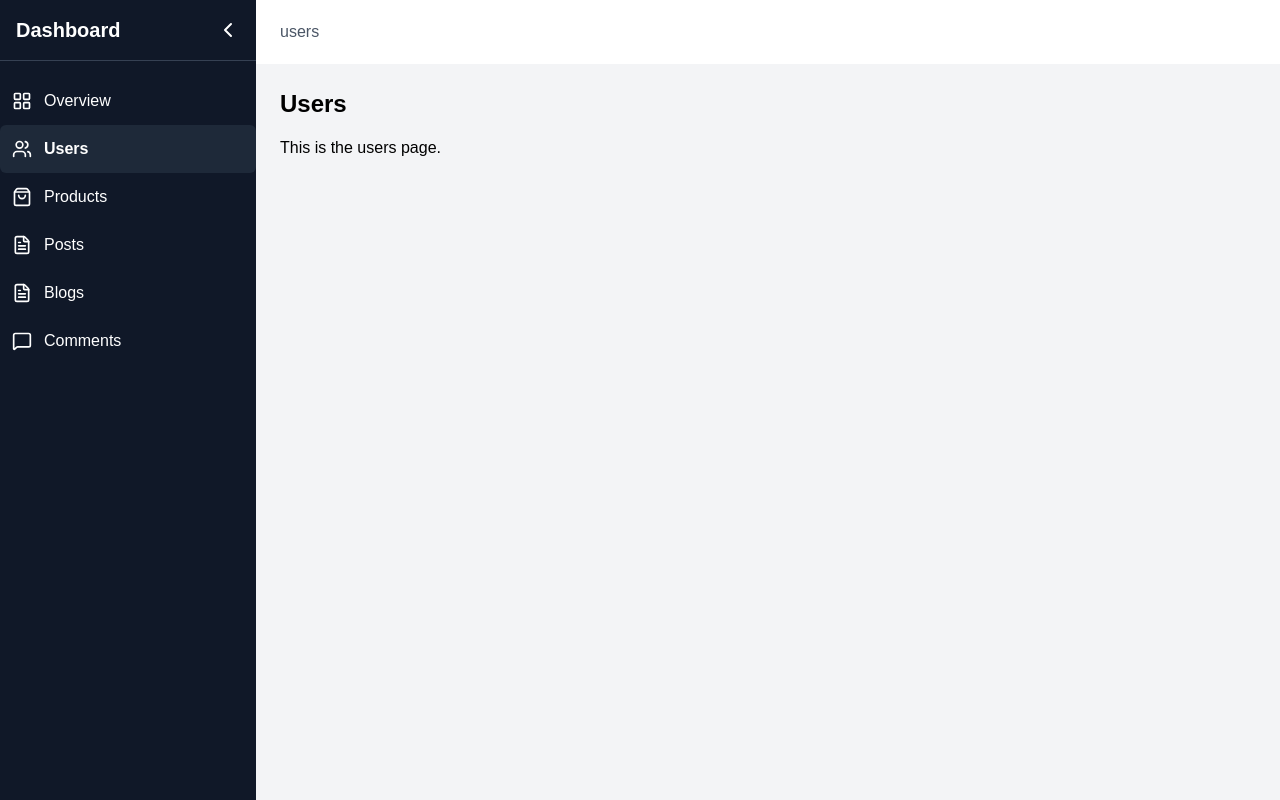
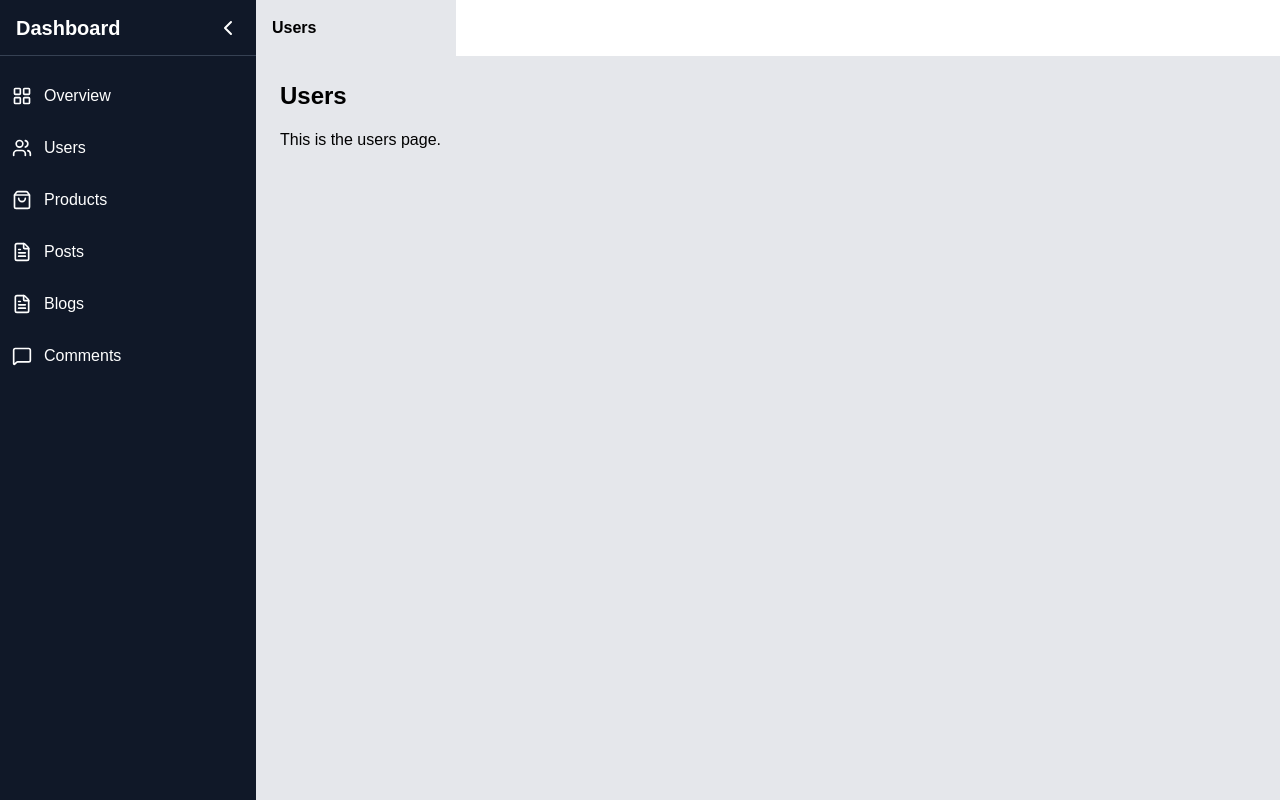
Before and after one commit to jobairalsarkar1/breadcrumb-vs-tab, a Next.js app: page /users in a window 1280 px wide. Built offline with nearby package versions, Linux system fonts and the light colour scheme.

Commit message:
Tab like topbar

```diff
--- a/app/(root)/layout.tsx
+++ b/app/(root)/layout.tsx
@@ -1,4 +1,7 @@
-import { ReactNode } from "react";
+"use client";
+
+import { ReactNode, useState, useEffect } from "react";
+import { usePathname, useRouter } from "next/navigation";
 import Sidebar from "@/components/Sidebar";
 import Topbar from "@/components/Topbar";
 
@@ -6,21 +9,64 @@ interface RootLayoutProps {
   children: ReactNode;
 }
 
+interface Tab {
+  name: string;
+  path: string;
+}
+
+// Define all menu items
+const menuItems: Tab[] = [
+  { name: "Overview", path: "/" },
+  { name: "Users", path: "/users" },
+  { name: "Products", path: "/products" },
+  { name: "Posts", path: "/posts" },
+  { name: "Blogs", path: "/blogs" },
+  { name: "Comments", path: "/comments" },
+];
+
 export default function RootLayout({ children }: RootLayoutProps) {
+  const router = useRouter();
+  const pathname = usePathname() || "/";
+
+  const [tabs, setTabs] = useState<Tab[]>([]);
+
+  // Ensure the current route is always a tab
+  useEffect(() => {
+    const currentTab = menuItems.find((m) => m.path === pathname);
+    if (currentTab && !tabs.find((t) => t.path === currentTab.path)) {
+      setTabs((prev) => [...prev, currentTab]);
+    }
+  }, [pathname, tabs]);
+
+  const handleTabOpen = (path: string) => {
+    const tab = menuItems.find((m) => m.path === path);
+    if (tab && !tabs.find((t) => t.path === tab.path)) {
+      setTabs((prev) => [...prev, tab]);
+    }
+    router.push(path); // navigate to route
+  };
+
+  const handleTabClick = (path: string) => {
+    router.push(path); // navigate to route
+  };
+
+  const handleTabClose = (path: string) => {
+    setTabs((prev) => prev.filter((t) => t.path !== path));
+    if (pathname === path) {
+      const remainingTabs = tabs.filter((t) => t.path !== path);
+      router.push(remainingTabs.length ? remainingTabs[remainingTabs.length - 1].path : "/");
+    }
+  };
+
   return (
     <div className="h-screen flex overflow-hidden">
       {/* Sidebar */}
-      <Sidebar />
+      <Sidebar onTabOpen={handleTabOpen} />
 
-      {/* Main content */}
+      {/* Main Content */}
       <div className="flex-1 flex flex-col overflow-hidden">
-        {/* Topbar */}
-        <Topbar />
-
-        {/* Page content */}
-        <main className="flex-1 bg-gray-100 p-6 overflow-auto">
-          {children}
-        </main>
+        <Topbar tabs={tabs} activeTab={pathname} onTabClick={handleTabClick} onTabClose={handleTabClose} />
+        <main className="flex-1 bg-gray-200 p-6 overflow-auto">{children}</main>
       </div>
     </div>
   );
--- a/components/Sidebar.tsx
+++ b/components/Sidebar.tsx
@@ -1,17 +1,7 @@
 "use client";
 
 import { JSX, useState } from "react";
-import Link from "next/link";
-import { usePathname } from "next/navigation";
-import {
-  LayoutGrid,
-  Users,
-  ShoppingBag,
-  FileText,
-  MessageSquare,
-  ChevronLeft,
-  ChevronRight,
-} from "lucide-react";
+import { LayoutGrid, Users, ShoppingBag, FileText, MessageSquare, ChevronLeft, ChevronRight } from "lucide-react";
 
 interface MenuItem {
   name: string;
@@ -28,41 +18,38 @@ const menuItems: MenuItem[] = [
   { name: "Comments", icon: <MessageSquare size={20} />, path: "/comments" },
 ];
 
-export default function Sidebar() {
+interface SidebarProps {
+  onTabOpen: (path: string) => void;
+}
+
+export default function Sidebar({ onTabOpen }: SidebarProps) {
   const [collapsed, setCollapsed] = useState(false);
-  const pathname = usePathname();
 
   return (
-    <div
-      className={`h-screen bg-gray-900 text-white flex flex-col transition-all duration-300 ${
-        collapsed ? "w-20" : "w-64"
-      }`}
-    >
+    <div className={`h-screen bg-gray-900 text-white flex flex-col transition-all duration-300 ${collapsed ? "w-20" : "w-64"}`}>
       {/* Collapse Button */}
-      <div className="flex items-center justify-between p-4 border-b border-gray-700">
+      <div className="flex items-center justify-between px-4 py-[13.5px] border-b border-gray-700">
         {!collapsed && <h1 className="text-xl font-semibold">Dashboard</h1>}
-        <button onClick={() => setCollapsed(!collapsed)} className={`${collapsed && "w-full flex items-center justify-center"}`}>
+        <button
+          onClick={() => setCollapsed(!collapsed)}
+          className={`${collapsed && "w-full flex items-center justify-center"}`}
+        >
           {collapsed ? <ChevronRight /> : <ChevronLeft />}
         </button>
       </div>
 
       {/* Menu */}
-      <nav className="mt-4 flex-1">
-        {menuItems.map((item) => {
-          const isActive = pathname === item.path;
-          return (
-            <Link
-              href={item.path}
-              key={item.name}
-              className={`flex items-center gap-3 p-3 rounded-md hover:bg-gray-800 transition ${collapsed && "justify-center"} ${
-                isActive ? "bg-gray-800 font-semibold" : ""
-              }`}
-            >
-              {item.icon}
-              {!collapsed && <span>{item.name}</span>}
-            </Link>
-          );
-        })}
+      <nav className="mt-4 flex-1 flex flex-col gap-1">
+        {menuItems.map((item) => (
+          <button
+            key={item.name}
+            onClick={() => onTabOpen(item.path)}
+            className={`flex items-center gap-3 p-3 rounded-md hover:bg-gray-800 transition ${collapsed ? "justify-center" : ""}`}
+          >
+            {item.icon}
+            {!collapsed && <span>{item.name}</span>}
+          </button>
+        ))}
       </nav>
     </div>
   );
--- a/components/Topbar.tsx
+++ b/components/Topbar.tsx
@@ -1,15 +1,46 @@
 "use client";
 
-import { usePathname } from "next/navigation";
+import { X } from "lucide-react";
 
-export default function Topbar() {
-  const pathname = usePathname();
-  const segments = pathname?.split("/").filter(Boolean) || [];
-  const breadcrumb = segments.length > 0 ? segments.join(" / ") : "Overview";
+interface Tab {
+  name: string;
+  path: string;
+}
 
+interface TopbarProps {
+  tabs: Tab[];
+  activeTab: string;
+  onTabClick: (path: string) => void;
+  onTabClose: (path: string) => void;
+}
+
+export default function Topbar({ tabs, activeTab, onTabClick, onTabClose }: TopbarProps) {
   return (
-    <div className="h-16 bg-white shadow flex items-center px-6">
-      <h2 className="text-gray-600">{breadcrumb}</h2>
+    <div className="h-14 flex items-stretch overflow-x-auto bg-white shadow">
+      {tabs.map((tab) => {
+        const isActive = activeTab === tab.path;
+
+        return (
+          <div
+            key={tab.path}
+            className={`flex items-center justify-between px-4 cursor-pointer select-none border-r border-b w-[200px] flex-shrink-0 ${
+              isActive ? "bg-gray-200 border-transparent font-semibold" : "bg-white border-gray-500 hover:bg-gray-100"
+            }`}
+            onClick={() => onTabClick(tab.path)}
+          >
+            <span className="text-black mr-2 truncate">{tab.name}</span>
+            {!isActive && (
+              <X
+                className="w-4 h-4 text-gray-500 hover:text-gray-800"
+                onClick={(e) => {
+                  e.stopPropagation();
+                  onTabClose(tab.path);
+                }}
+              />
+            )}
+          </div>
+        );
+      })}
     </div>
   );
 }
```
